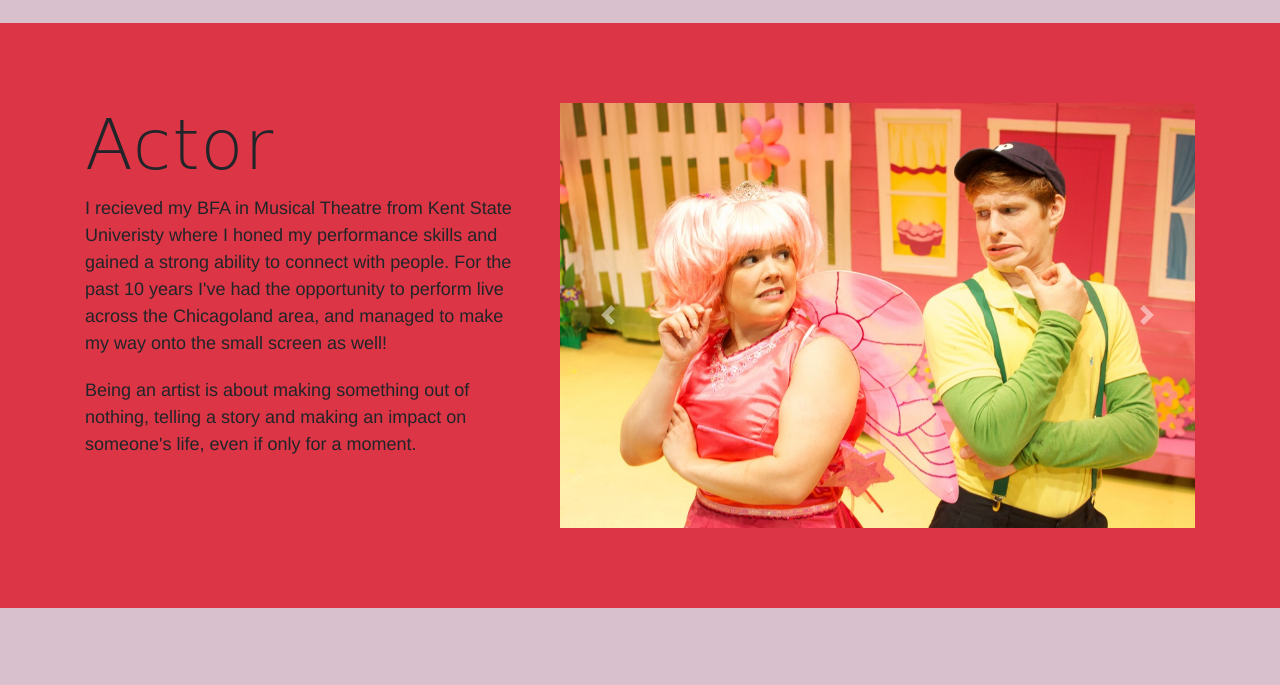
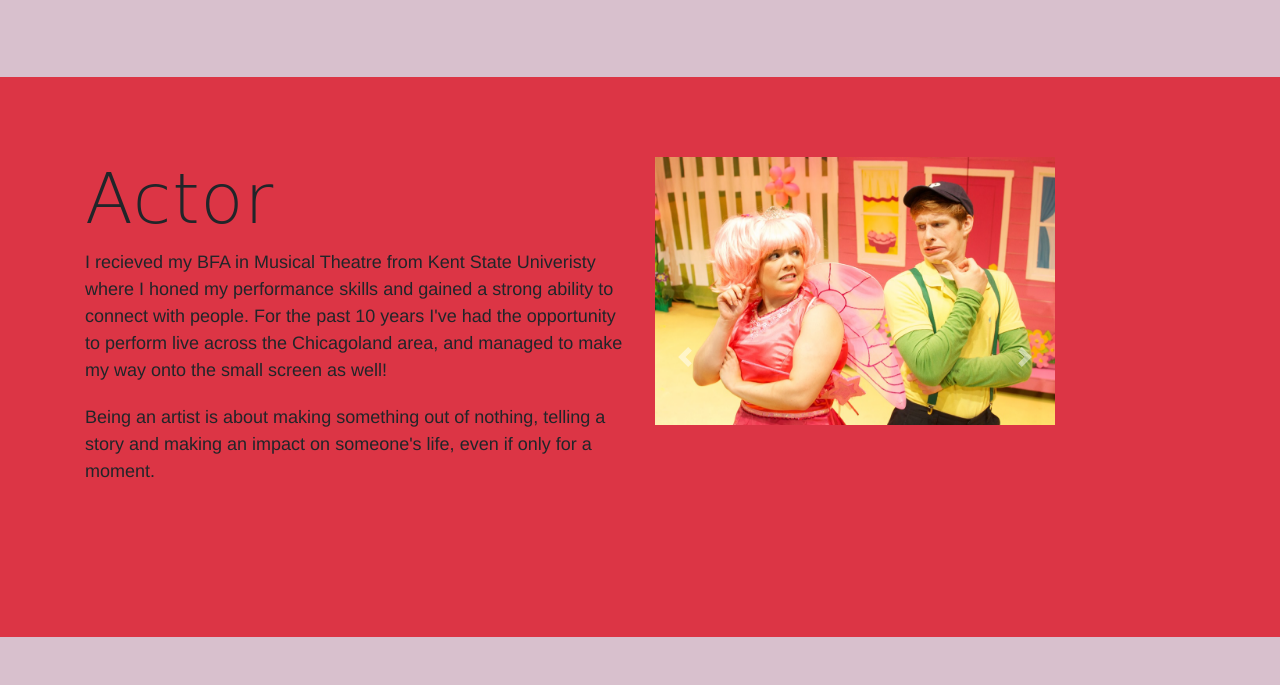
Before and after one commit to LaraLaPierre/Laralapierre.github.io, a plain HTML site: page index.html in a window 1280 px wide. Shown: the part 1315-2000 px from the top of the page. Drawn offline with Linux system fonts and the light colour scheme; a web font is replaced by a local one.

Commit message:
gave carousel width and height

```diff
--- a/css/new-age.css
+++ b/css/new-age.css
@@ -46,7 +46,7 @@ h1 {
 }
 h2 {
   font-family: 'Arima Madurai', cursive;
-  font-size: 30px;
+  font-size: 25px;
 }
 
 h5 {
@@ -237,9 +237,18 @@ section.download {
 /*section.download #introduction {
   background: url("../img/symphony.png")
 }*/
+section {
+  padding-bottom: : 50px;
+}
+
+.carousel {
+  width:400px;
+  height:400px;
+  padding-bottom: 20px;
+}
 
 section.download h2 {
-  font-size: 50px;
+  font-size: 100px;
   margin-top: 0;
 }
 
--- a/index.html
+++ b/index.html
@@ -88,7 +88,7 @@
     <section class="download text-left" id="Introduction">
       <div class="container">
         <div class="row">
-          <div class="col-md-5 ">
+          <div class="col-md-7 ">
            <div id="carouselExampleControls" class="carousel slide" data-ride="carousel">
               <div class="carousel-inner">
                 <div class="carousel-item active">
@@ -98,13 +98,7 @@
                   <img class="d-block w-100" src="img/lara/balls.jpg" alt="Second slide">
                 </div>
                 <div class="carousel-item">
-                  <img class="d-block w-100" src="img/lara/bride.jpg" alt="Second slide">
-                </div>
-                <div class="carousel-item">
                   <img class="d-block w-100" src="img/lara/pizelles.jpg" alt="Second slide">
-                </div>
-                <div class="carousel-item">
-                  <img class="d-block w-100" src="img/lara/hamilton.jpg" alt="Second slide">
                 </div>
                 <div class="carousel-item">
                   <img class="d-block w-100" src="img/lara/pasta.jpg" alt="Second slide">
@@ -132,7 +126,7 @@
               </a>
              </div>
             </div>
-              <div class="col-md-7">
+              <div class="col-md-5">
                 <h2 class="section-heading">Nice to meet you!</h2>
                 <p>Hi there, and thanks for taking the time to learn more about me! My career history includes experience in the diverse fields Acting and most recently, Software Development!</p>
                 <p>Outside of work you'll find me cooking something delicious for my family and friends, cheering for the Cubs, enjoying a play, or rewatching a classic film. If it involves being creative or having fun, count me in!</p>
@@ -144,12 +138,12 @@
     <section class="download bg-danger text-left" id="actor">
       <div class="container">
         <div class="row">
-          <div class="col-md-5 ">
+          <div class="col-md-6 ">
             <h2 class="section-heading">Actor</h2>
             <p>I recieved my BFA in Musical Theatre from Kent State Univeristy where I honed my performance skills and gained a strong ability to connect with people. For the past 10 years I've had the opportunity to perform live across the Chicagoland area, and managed to make my way onto the small screen as well!</p>
             <p>Being an artist is about making something out of nothing, telling a story and making an impact on someone's life, even if only for a moment.</p>
           </div>
-          <div class="col-md-7 ">
+          <div class="col-md-6 ">
            <div id="carouselExampleControls" class="carousel slide" data-ride="carousel">
               <div class="carousel-inner">
                 <div class="carousel-item active">
@@ -268,7 +262,7 @@
       </div>
     </section> -->
 
-    <section class="cta">
+    <!-- <section class="cta">
       <div class="cta-content">
         <div class="container">
           <h2>Creative, focused energy.</h2>
@@ -276,7 +270,7 @@
         </div>
       </div>
       <div class="overlay"></div>
-    </section>
+    </section> -->
 
     <section class="contact bg-primary" id="contact">
       <div class="container">
```
Also changed, not shown: img/lara/ravioli.jpg, 1 other file.
